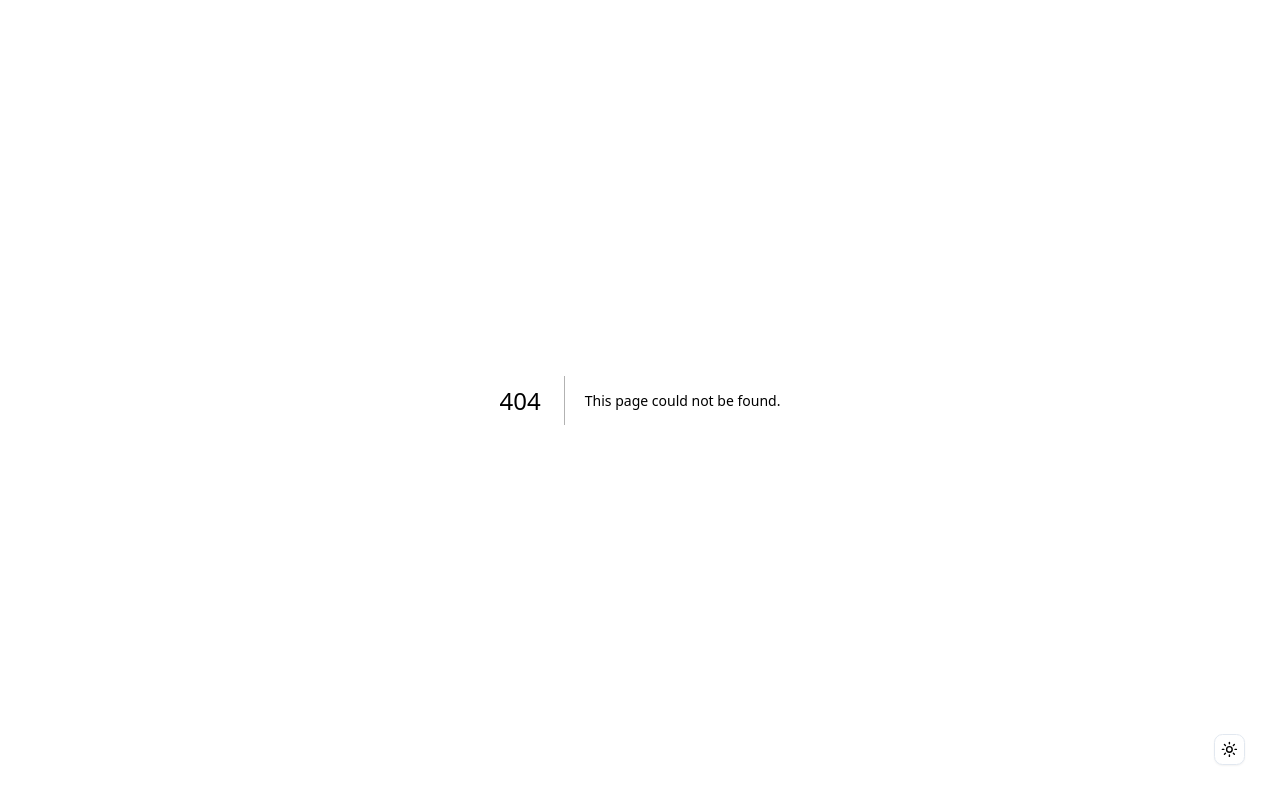
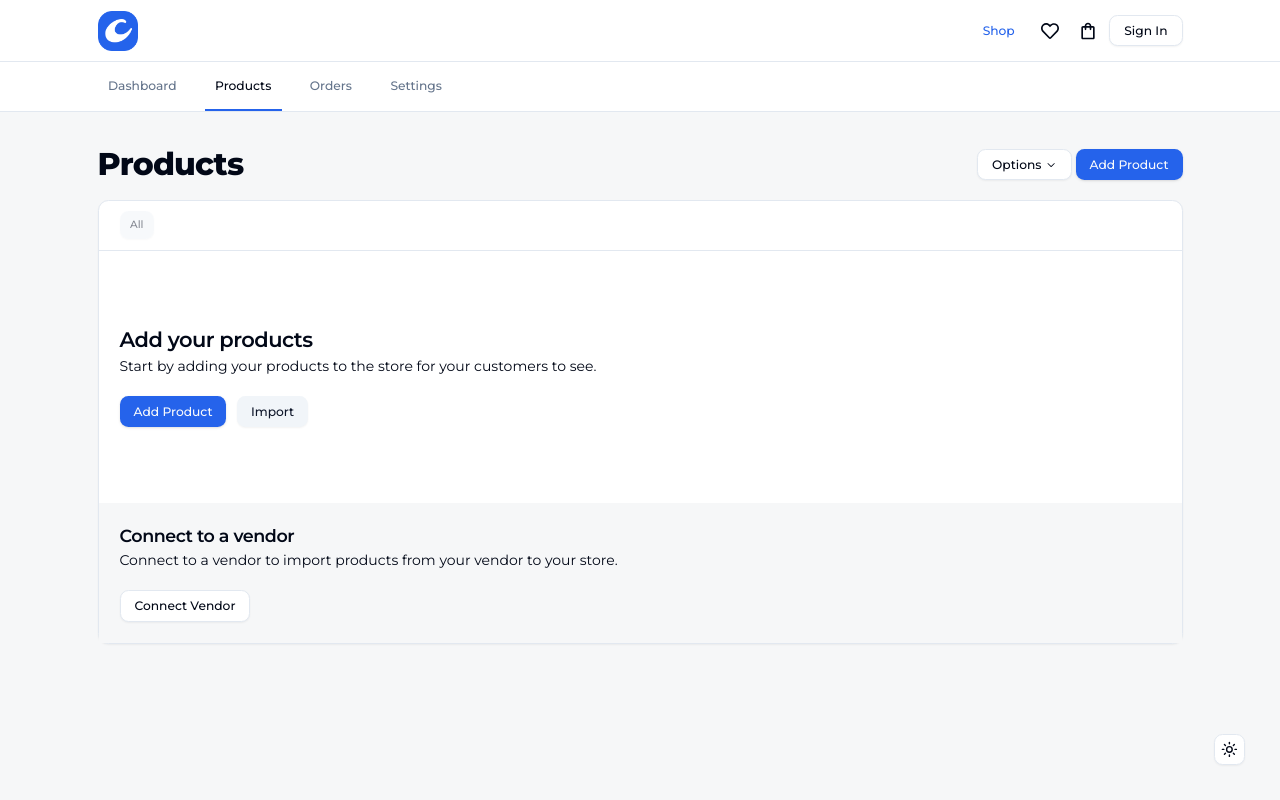
Before and after one commit to chizidotdev/am-shop-client, a Next.js app: page /dashboard/products in a window 1280 px wide. Before the commit this address had no page. Built offline with nearby package versions, Linux system fonts and the light colour scheme.

Commit message:
feat: initialize product page

```diff
--- a/app/dashboard/layout.tsx
+++ b/app/dashboard/layout.tsx
@@ -3,7 +3,7 @@ import React from "react";
 
 export default function DashboardLayout({ children }: { children: React.ReactNode }) {
   return (
-    <div>
+    <div className="bg-background-dashboard min-h-dvh">
       <DashboardNav />
       <div className="max-w-7xl mx-auto px-5 py-10">{children}</div>
     </div>
--- a/app/dashboard/page.tsx
+++ b/app/dashboard/page.tsx
@@ -2,11 +2,13 @@ import React from "react";
 import { Text } from "@/ui/text";
 import { Welcome } from "@/modules/dashboard/welcome";
 import { SetupGuide } from "@/modules/dashboard/setup-guide";
+import { Overview } from "@/modules/dashboard/overview";
 
 export default function Dashboard() {
   return (
     <div className="flex flex-col gap-5">
       <Welcome />
+      <Overview />
       <SetupGuide />
     </div>
   );
--- /dev/null
+++ b/app/dashboard/products/page.tsx
@@ -0,0 +1,60 @@
+"use client";
+import { OptionsMenu } from "@/modules/dashboard/products/options-menu";
+import { Button } from "@/ui/button";
+import { Card, CardContent, CardFooter, CardHeader } from "@/ui/card";
+import { Text } from "@/ui/text";
+import React from "react";
+
+export default function DashboardProducts() {
+  const [filter, setFilter] = React.useState("all");
+
+  return (
+    <div className="flex flex-col gap-5">
+      <div className="flex items-center justify-between gap-5">
+        <Text variant="h1">Products</Text>
+
+        <OptionsMenu />
+      </div>
+      <Card>
+        <CardHeader className="py-3">
+          <div className="flex items-center gap-1">
+            <Button variant="secondary" size="sm" disabled>
+              All
+            </Button>
+            {/*filterOptions.map((option) => (
+              <Button variant="ghost" size="sm">
+                {option.label}
+              </Button>
+            ))*/}
+          </div>
+        </CardHeader>
+        <CardContent className="border-t p-6">
+          <div className="h-60 flex flex-col justify-center items-start">
+            <Text variant="h2">Add your products</Text>
+            <Text>Start by adding your products to the store for your customers to see.</Text>
+
+            <div className="flex gap-3 mt-5">
+              <Button>Add Product</Button>
+              <Button variant="secondary">Import</Button>
+            </div>
+          </div>
+        </CardContent>
+        <CardFooter className="bg-background-dashboard flex-col items-start pt-6">
+          <Text variant="h3">Connect to a vendor</Text>
+          <Text>Connect to a vendor to import products from your vendor to your store.</Text>
+
+          <Button className="mt-5" variant="outline">
+            Connect Vendor
+          </Button>
+        </CardFooter>
+      </Card>
+    </div>
+  );
+}
+
+const filterOptions = [
+  { label: "All", value: "all" },
+  { label: "Active", value: "active" },
+  { label: "Inactive", value: "inactive" },
+  { label: "Archive", value: "archive" },
+];
--- a/app/globals.css
+++ b/app/globals.css
@@ -5,6 +5,7 @@
 @layer base {
   :root {
     --background: 0 0% 100%;
+    --dashboard-background: 220 14% 97%;
     --foreground: 222.2 84% 4.9%;
     --card: 0 0% 100%;
     --card-foreground: 222.2 84% 4.9%;
@@ -28,6 +29,7 @@
 
   .dark {
     --background: 222.2 84% 4.9%;
+    --dashboard-background: 221 39% 11.4%;
     --foreground: 210 40% 98%;
     --card: 222.2 84% 4.9%;
     --card-foreground: 210 40% 98%;
--- /dev/null
+++ b/modules/common/ui/badge.tsx
@@ -0,0 +1,36 @@
+import * as React from "react"
+import { cva, type VariantProps } from "class-variance-authority"
+
+import { cn } from "@/lib/utils"
+
+const badgeVariants = cva(
+  "inline-flex items-center rounded-md border px-2.5 py-0.5 text-xs font-semibold transition-colors focus:outline-none focus:ring-2 focus:ring-ring focus:ring-offset-2",
+  {
+    variants: {
+      variant: {
+        default:
+          "border-transparent bg-primary text-primary-foreground shadow hover:bg-primary/80",
+        secondary:
+          "border-transparent bg-secondary text-secondary-foreground hover:bg-secondary/80",
+        destructive:
+          "border-transparent bg-destructive text-destructive-foreground shadow hover:bg-destructive/80",
+        outline: "text-foreground",
+      },
+    },
+    defaultVariants: {
+      variant: "default",
+    },
+  }
+)
+
+export interface BadgeProps
+  extends React.HTMLAttributes<HTMLDivElement>,
+    VariantProps<typeof badgeVariants> {}
+
+function Badge({ className, variant, ...props }: BadgeProps) {
+  return (
+    <div className={cn(badgeVariants({ variant }), className)} {...props} />
+  )
+}
+
+export { Badge, badgeVariants }
--- /dev/null
+++ b/modules/dashboard/overview.tsx
@@ -0,0 +1,5 @@
+import React from "react";
+
+export const Overview = () => {
+  return <></>;
+};
--- /dev/null
+++ b/modules/dashboard/products/options-menu.tsx
@@ -0,0 +1,31 @@
+import React from "react";
+import {
+  DropdownMenu,
+  DropdownMenuContent,
+  DropdownMenuItem,
+  DropdownMenuTrigger,
+} from "@/ui/dropdown-menu";
+import { Button } from "@/ui/button";
+import { GoChevronDown } from "react-icons/go";
+
+export const OptionsMenu = () => {
+  return (
+    <div className="flex items-center gap-1">
+      {/* <Button variant="outline">Import</Button> */}
+      <DropdownMenu>
+        <DropdownMenuTrigger>
+          <Button variant="outline">
+            Options&nbsp;
+            <GoChevronDown className="mt-0.5" />
+          </Button>
+        </DropdownMenuTrigger>
+        <DropdownMenuContent>
+          <DropdownMenuItem className="md:hidden">Add Product</DropdownMenuItem>
+          <DropdownMenuItem>Import</DropdownMenuItem>
+          <DropdownMenuItem>Export</DropdownMenuItem>
+        </DropdownMenuContent>
+      </DropdownMenu>
+      <Button className="hidden md:flex">Add Product</Button>
+    </div>
+  );
+};
--- a/tailwind.config.ts
+++ b/tailwind.config.ts
@@ -23,7 +23,10 @@ const config = {
         border: "hsl(var(--border))",
         input: "hsl(var(--input))",
         ring: "hsl(var(--ring))",
-        background: "hsl(var(--background))",
+        background: {
+          DEFAULT: "hsl(var(--background))",
+          dashboard: "hsl(var(--dashboard-background))",
+        },
         foreground: "hsl(var(--foreground))",
         primary: {
           DEFAULT: "hsl(var(--primary))",
```
